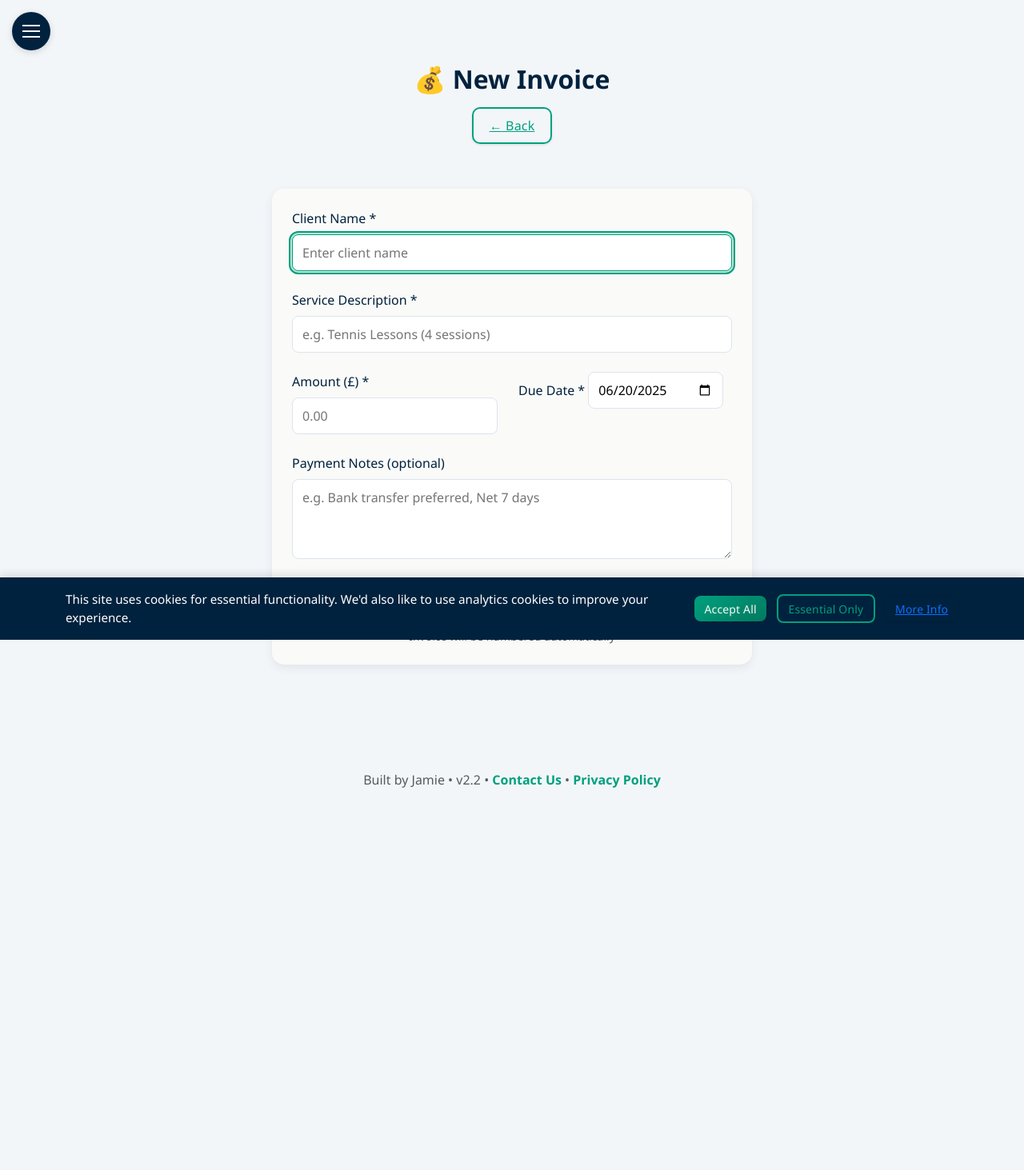
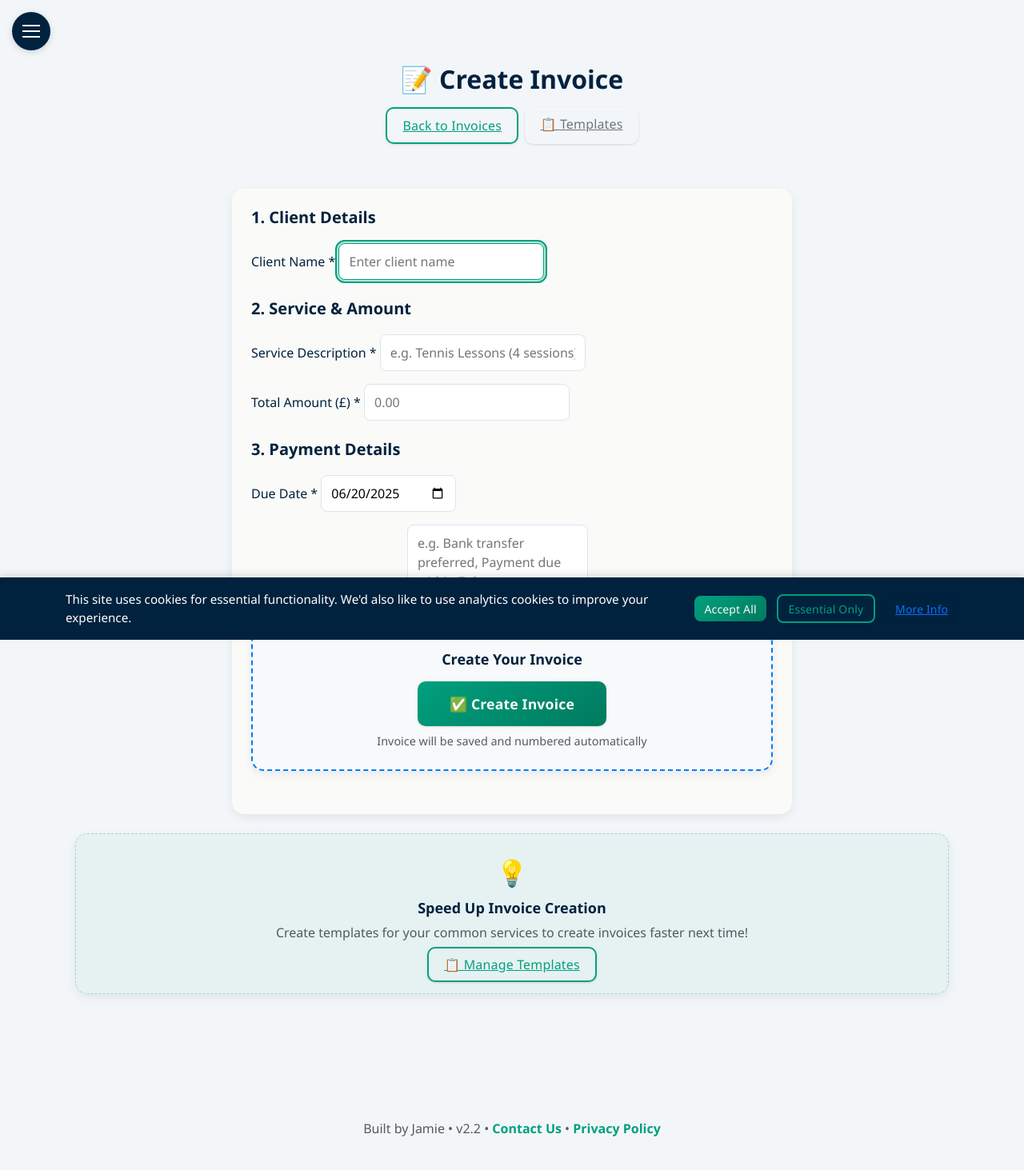
Before and after one commit to jamierjhill/Coach_organiser, a Flask app: page /invoices/create in a window 1280 px wide. Shown: the whole page at 80% size. Before the commit the page ends 985 px from the top, so only its background shows below. Run offline with Flask 3, Linux system fonts and the light colour scheme; the visitor is signed in with stand-in values (Sample User, id 1).

Commit message:
invoice templates

```diff
--- a/templates/invoice_create.html
+++ b/templates/invoice_create.html
@@ -4,77 +4,174 @@
 
 {% block content %}
 <div class="page-title-container">
-  <h1 class="page-title">💰 {% if is_duplicate %}Duplicate{% else %}New{% endif %} Invoice</h1>
+  <h1 class="page-title">📝 {% if is_duplicate %}Duplicate{% else %}Create{% endif %} Invoice</h1>
   <div class="title-nav-buttons">
-    <a href="/invoices" class="btn-base btn-outline-accent">← Back</a>
+    <a href="/invoices" class="btn-base btn-outline-accent">Back to Invoices</a>
+    <a href="/invoices/templates" class="btn-base btn-outline-secondary">📋 Templates</a>
   </div>
 </div>
 
+<div class="container-md">
+
   {% if is_duplicate %}
-<div class="card-base" style="background-color: rgba(0, 160, 126, 0.1); border-left: 4px solid var(--teal); margin-bottom: 1.5rem;">
+  <div class="card-base p-3 mb-4" style="background-color: rgba(0, 160, 126, 0.1); border: 1px solid var(--teal);">
     <div class="d-flex align-items-center">
       <div class="me-3" style="font-size: 24px;">📋</div>
       <div>
         <h5 class="mb-1">Duplicating Invoice</h5>
-      <p class="mb-0 text-muted">{{ duplicate_from.invoice_number }} for {{ duplicate_from.client_name }}</p>
+        <p class="mb-0 text-muted">Based on invoice {{ duplicate_from.invoice_number }} for {{ duplicate_from.client_name }}</p>
       </div>
     </div>
   </div>
   {% endif %}
 
-<div class="card-base" style="max-width: 600px; margin: 0 auto;">
+  {% if templates and not is_duplicate %}
+  <div class="card-base p-4 mb-4">
+    <h4 class="section-title">⚡ Quick Templates</h4>
+    <p class="text-sm text-muted mb-3">Click a template to auto-fill the form below</p>
+
+    <div class="row g-2">
+      {% for template in templates[:6] %}
+      <div class="col-lg-4 col-md-6">
+        <button type="button"
+                onclick="useTemplate('{{ template.description }}', {{ template.amount }}, '{{ template.notes }}')"
+                class="w-100 text-start"
+                style="background: var(--light); border: 1px solid var(--light-border); border-radius: 8px; padding: 12px; cursor: pointer; transition: all 0.2s ease;">
+          <div class="font-medium mb-1">{{ template.name }}</div>
+          <div class="text-xs text-muted mb-1">{{ template.description[:30] }}{% if template.description|length > 30 %}...{% endif %}</div>
+          <div class="text-sm font-semibold" style="color: var(--teal);">£{{ "%.0f"|format(template.amount) }}</div>
+        </button>
+      </div>
+      {% endfor %}
+    </div>
+
+    {% if templates|length > 6 %}
+    <div class="text-center mt-3">
+      <a href="/invoices/templates" class="btn-base btn-outline-accent btn-sm">
+        View All {{ templates|length }} Templates
+      </a>
+    </div>
+    {% endif %}
+  </div>
+  {% endif %}
+
+  <!-- Invoice Form -->
+  <div class="card-base p-4 my-4" style="max-width: 700px; margin: 0 auto;">
     <form method="POST" action="/invoices/create" id="invoiceForm">
 
-    <!-- Client Details -->
+      <!-- Step 1: Client -->
       <div class="mb-4">
+        <h4 class="section-title">1. Client Details</h4>
+        <div class="mb-3">
           <label class="form-label">Client Name *</label>
-      <input type="text" name="client_name" class="input-base input-wide"
+          <input type="text" name="client_name" class="input-base"
                  placeholder="Enter client name"
-             value="{{ duplicate_from.client_name if duplicate_from else '' }}"
-             required autofocus>
-    </div>
-
-    <!-- Service Description -->
-    <div class="mb-4">
-      <label class="form-label">Service Description *</label>
-      <input type="text" name="description" class="input-base input-wide"
-             placeholder="e.g. Tennis Lessons (4 sessions)"
-             value="{{ duplicate_from.description if duplicate_from else '' }}"
-             required>
-    </div>
-
-    <!-- Amount & Due Date Row -->
-    <div class="row g-3 mb-4">
-      <div class="col-sm-6">
-        <label class="form-label">Amount (£) *</label>
-        <input type="number" name="amount" class="input-base"
-               placeholder="0.00" step="0.01" min="0"
-               value="{{ duplicate_from.amount if duplicate_from else '' }}"
-               required>
-      </div>
-      <div class="col-sm-6">
-        <label class="form-label">Due Date *</label>
-        <input type="date" name="due_date" class="input-base"
-               value="{{ due_date }}" required>
+                 value="{{ duplicate_from.client_name if duplicate_from else '' }}" required autofocus>
         </div>
       </div>
 
-    <!-- Notes -->
+      <!-- Step 2: Service & Amount -->
       <div class="mb-4">
+        <h4 class="section-title">2. Service & Amount</h4>
+
+        <div class="mb-3">
+          <label class="form-label">Service Description *</label>
+          <input type="text" name="description" class="input-base" id="descriptionField"
+                 placeholder="e.g. Tennis Lessons (4 sessions), Court Rental"
+                 value="{{ duplicate_from.description if duplicate_from else '' }}" required>
+        </div>
+
+        <div class="mb-3">
+          <label class="form-label">Total Amount (£) *</label>
+          <input type="number" name="amount" class="input-base" id="amountField"
+                 placeholder="0.00" step="0.01" min="0"
+                 value="{{ duplicate_from.amount if duplicate_from else '' }}" required>
+        </div>
+      </div>
+
+      <!-- Step 3: Payment Details -->
+      <div class="mb-4">
+        <h4 class="section-title">3. Payment Details</h4>
+        <div class="mb-3">
+          <label class="form-label">Due Date *</label>
+          <input type="date" name="due_date" class="input-base" value="{{ due_date }}" required>
+        </div>
+        <div class="mb-3">
           <label class="form-label">Payment Notes (optional)</label>
-      <textarea name="notes" class="input-base input-wide" rows="3"
-                placeholder="e.g. Bank transfer preferred, Net 7 days"
+          <textarea name="notes" class="input-base" rows="3" id="notesField"
+                    placeholder="e.g. Bank transfer preferred, Payment due within 7 days"
                     >{{ duplicate_from.notes if duplicate_from else '' }}</textarea>
         </div>
+      </div>
 
-    <!-- Create Button -->
+      <!-- Step 4: Create Invoice -->
+      <div class="card-base p-4 mt-4" style="background-color: var(--light-bg, #f8f9fa); border: 2px dashed var(--accent-color, #007bff);">
         <div class="text-center">
-      <button type="submit" class="btn-base btn-accent btn-lg w-100 w-sm-auto">
-        {% if is_duplicate %}🔄 Create Duplicate{% else %}✅ Create Invoice{% endif %}
+          <h5 class="mb-3">Create Your Invoice</h5>
+          <button type="submit" class="btn-base btn-accent" style="padding: 15px 40px; font-size: 1.1rem; font-weight: 600;">
+            {% if is_duplicate %}🔄 Create Duplicate Invoice{% else %}✅ Create Invoice{% endif %}
           </button>
-      <p class="text-muted mt-2 mb-0 small">Invoice will be numbered automatically</p>
+          <p class="text-muted mt-2 mb-0" style="font-size: 0.9rem;">
+            Invoice will be saved and numbered automatically
+          </p>
+        </div>
       </div>
 
     </form>
   </div>
+
+  {% if not templates and not is_duplicate %}
+  <div class="card-base text-center p-4 my-4" style="background-color: rgba(0, 160, 126, 0.05); border: 1px dashed rgba(0, 160, 126, 0.3);">
+    <div>
+      <div style="font-size: 32px; margin-bottom: 10px;">💡</div>
+      <h5 class="mb-2">Speed Up Invoice Creation</h5>
+      <p class="text-muted mb-3">Create templates for your common services to create invoices faster next time!</p>
+      <a href="/invoices/templates" class="btn-base btn-outline-accent">📋 Manage Templates</a>
+    </div>
+  </div>
+  {% endif %}
+
+</div>
 {% endblock %}
+
+{% block extra_js %}
+<script>
+  // Use template to fill form
+  function useTemplate(description, amount, notes) {
+    document.getElementById('descriptionField').value = description;
+    document.getElementById('amountField').value = amount;
+    document.getElementById('notesField').value = notes || '';
+
+    // Visual feedback
+    const form = document.getElementById('invoiceForm');
+    form.style.transform = 'scale(1.02)';
+    form.style.transition = 'transform 0.2s ease';
+    setTimeout(() => {
+      form.style.transform = 'scale(1)';
+    }, 200);
+
+    // Scroll and focus
+    form.scrollIntoView({ behavior: 'smooth' });
+    setTimeout(() => {
+      document.querySelector('input[name="client_name"]').focus();
+    }, 300);
+  }
+
+  // Hover effects for template buttons
+  document.addEventListener('DOMContentLoaded', function() {
+    const templateButtons = document.querySelectorAll('button[onclick^="useTemplate"]');
+    templateButtons.forEach(button => {
+      button.addEventListener('mouseenter', function() {
+        this.style.backgroundColor = 'rgba(0, 160, 126, 0.1)';
+        this.style.borderColor = 'var(--teal)';
+        this.style.transform = 'translateY(-2px)';
+      });
+      button.addEventListener('mouseleave', function() {
+        this.style.backgroundColor = 'var(--light)';
+        this.style.borderColor = 'var(--light-border)';
+        this.style.transform = 'translateY(0)';
+      });
+    });
+  });
+</script>
+{% endblock %}
--- a/templates/invoice_list.html
+++ b/templates/invoice_list.html
@@ -71,7 +71,7 @@
             <button type="submit" class="btn-base btn-success w-100">✅ Mark Paid</button>
           </form>
           <a href="/invoices/view/{{ invoice.id }}" class="btn-base btn-outline-accent">👁️</a>
-          <a href="/invoices/duplicate/{{ invoice.id }}" class="btn-base btn-outline-secondary">📋</a>
+          <a href="/invoices/duplicate/{{ invoice.id }}" class="btn-base btn-outline-secondary">🔄</a>
         </div>
       </div>
     </div>
--- a/templates/partials/navigation.html
+++ b/templates/partials/navigation.html
@@ -25,7 +25,7 @@
         {% endif %}
       </div>
 
-      <div class="nav-section">
+<div class="nav-section">
         <h6 class="nav-section-title">Quick Links</h6>
         <ul class="nav-menu">
           <li class="nav-item">
```
Also changed, not shown: blueprints/invoice.py (+101 -25 lines), templates/invoice_templates.html (added, +204 -0 lines). Lines whose indentation alone changed are shown as unchanged.
